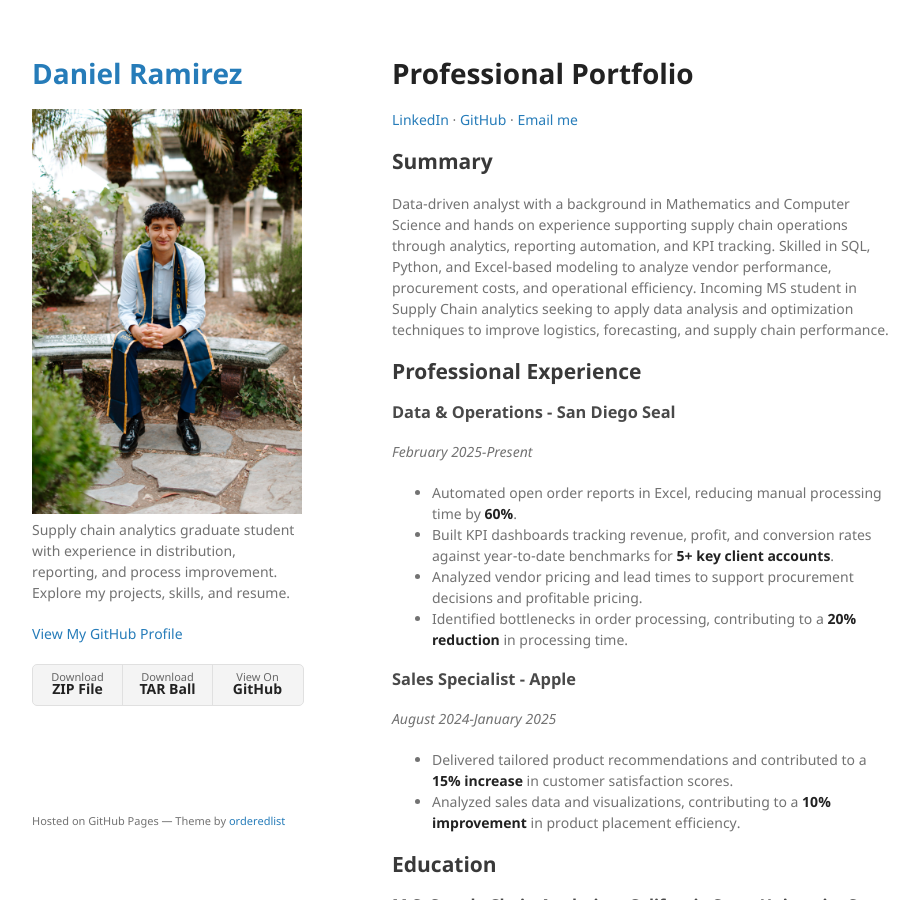
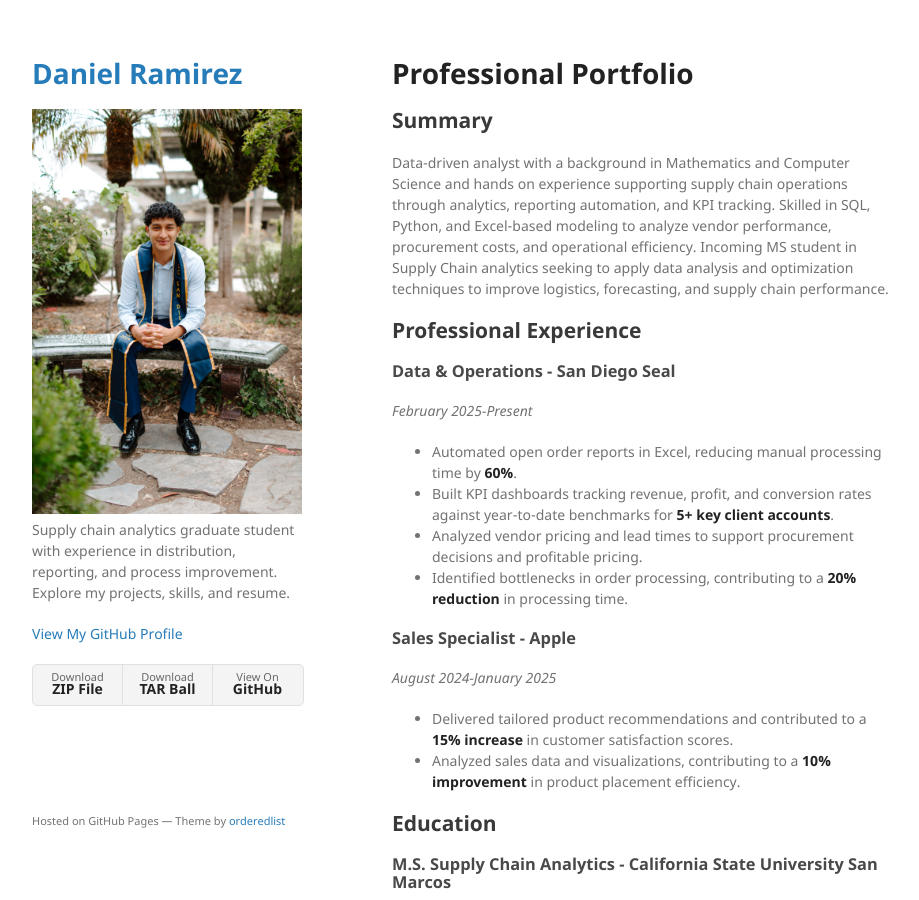
Before and after one commit to dannyr742/dannyr742.github.io, a Jekyll site: the page built from index.md, in a window 1280 px wide and 900 px high. Shown: the whole window, without its empty margins (178-1097 px from the left). Built offline with Jekyll 4.4.1, drawn with Linux system fonts in a browser that asks for light colours; our own code applies the rules of GitHub Pages for plain Markdown files.

Commit message:
removed links that may be causing errors

```diff
--- a/index.md
+++ b/index.md
@@ -3,8 +3,6 @@ layout: default
 ---
 
 # Professional Portfolio
-
-[LinkedIn](https://linkedin.com/in/daniel-ramirez-b803091b6) · [GitHub](https://github.com/dannyr742) · [Email me](mailto:dannyr742@gmail.com)
 
 ## Summary
 
```
